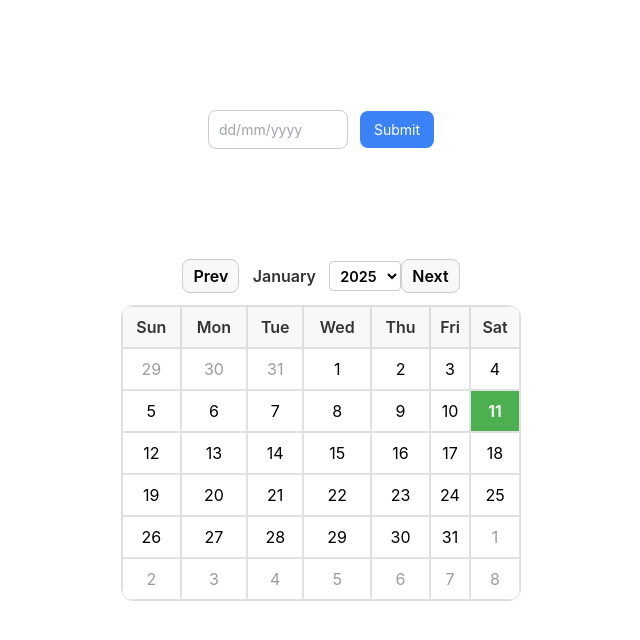
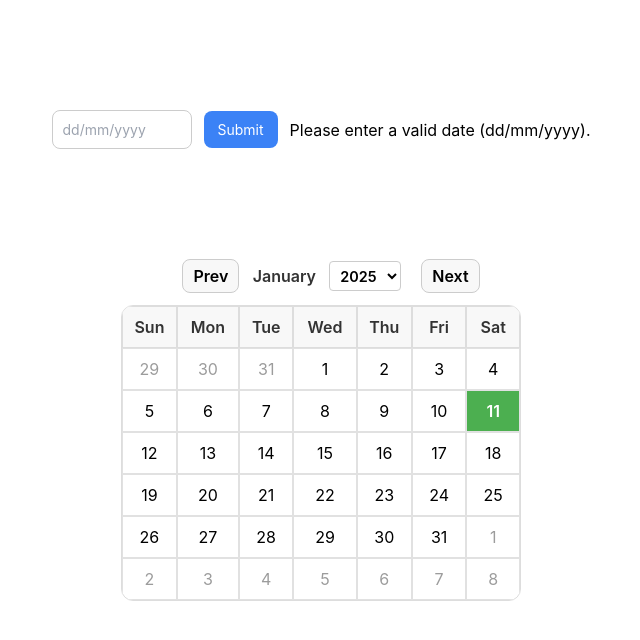
Before and after one commit to Mohansai-M/calendar-app, a React (Create React App) app: page / in a window 1280 px wide. Both pictures are taken after typing "Sample" into the empty fields and a click on the button "Submit". Shown: the top 640 px of the page, without its empty margins (319-959 px from the left). Built offline with nearby package versions, Linux system fonts and the light colour scheme.

Commit message:
add basic accessibility and small CSS fixes

```diff
--- a/src/components/Calendar.css
+++ b/src/components/Calendar.css
@@ -28,7 +28,7 @@
 
 .calendar-cell {
     border: 1px solid #e1e1e1;
-    padding: 8px 0;
+    padding: 8px 5px;
     transition: background-color 0.2s ease;
 }
 
--- a/src/components/CalendarHeader.css
+++ b/src/components/CalendarHeader.css
@@ -30,6 +30,7 @@
     background: #f8f8f8;
     border-radius: 8px;
     cursor: pointer;
+    margin-left: 20px;
     transition: background-color 0.2s;
 }
 
--- a/src/components/CalendarHeader.tsx
+++ b/src/components/CalendarHeader.tsx
@@ -9,16 +9,23 @@ type CalendarHeaderProps = {
 export default function CalendarHeader({selectedDate, onPrev,  onNext,  onYearChange}: CalendarHeaderProps) {
   const currentYear = selectedDate.getFullYear();
 
+  // Calculationg the year range once
   const years = [];
   for (let i = 1900; i <= 2100; i++) years.push(i);
 
   return (
-    <div className="calendar-header">
-      <button className="nav-btn" onClick={onPrev}>
+    <div
+      className="calendar-header"
+      role="group"
+      aria-label="Calendar navigation"
+    >
+      <button className="nav-btn" onClick={onPrev}
+        aria-label="Go to previous month"
+      >
         Prev
       </button>
 
-      <span className="month-name">
+      <span className="month-name" aria-live="polite">
         {selectedDate.toLocaleString("default", { month: "long" })}
       </span>
 
@@ -26,6 +33,7 @@ export default function CalendarHeader({selectedDate, onPrev,  onNext,  onYearCh
         className="year-select"
         value={currentYear}
         onChange={(e) => onYearChange(parseInt(e.target.value, 10))}
+        aria-label="Select year"
       >
         {years.map((year) => (
           <option key={year} value={year}>
@@ -34,7 +42,9 @@ export default function CalendarHeader({selectedDate, onPrev,  onNext,  onYearCh
         ))}
       </select>
 
-      <button className="nav-btn" onClick={onNext}>
+      <button className="nav-btn" onClick={onNext}
+        aria-label="Go to next month"
+      >
         Next
       </button>
     </div>
--- a/src/components/Calender.tsx
+++ b/src/components/Calender.tsx
@@ -7,8 +7,11 @@ type CalendarProps = {
 };
 
 export default function Calendar({ date }: CalendarProps) {
+  // Converting and validating the date and chaning it to Date object
   const initialDate = typeof date === "string" ? new Date(date) : date;
   const [selected, setSelected] = useState<Date>(initialDate);
+
+  // below useeffect is to update the date w.r.t to input field
   useEffect(() => {
     setSelected(new Date(date));
   }, [date]);
@@ -38,12 +41,10 @@ export default function Calendar({ date }: CalendarProps) {
     setSelected(newDate);
   };
 
-  return (
-    <div
-      className="calendar-container"
-      tabIndex={0}
-      onKeyDown={(e) => {
+  // Keyboard Navigation
+  const handleKeys = (e: React.KeyboardEvent<HTMLDivElement>) => {
     const newDate = new Date(selected);
+
     switch (e.key) {
       case "ArrowLeft":
         newDate.setDate(selected.getDate() - 1);
@@ -57,14 +58,20 @@ export default function Calendar({ date }: CalendarProps) {
       case "ArrowDown":
         newDate.setDate(selected.getDate() + 7);
         break;
-          case "Enter":
-            break;
       default:
         return;
     }
+
+    e.preventDefault();
     setSelected(newDate);
-        e.preventDefault();
-      }}
+  };
+
+  return (
+    <div
+      className="calendar-container"
+      tabIndex={0}
+      onKeyDown={handleKeys}
+      aria-label="Calendar Interface"
     >
       <CalendarHeader
         selectedDate={selected}
--- a/src/components/CalenderInput.tsx
+++ b/src/components/CalenderInput.tsx
@@ -7,6 +7,7 @@ export default function CalendarInput({
   onSubmit: (date: string) => void;
 }) {
   const [value, setValue] = useState("");
+  const [showError, setShowError] = useState(false);
 
   const handleChange = (e: React.ChangeEvent<HTMLInputElement>) => {
     let input = e.target.value.replace(/\D/g, "");
@@ -32,6 +33,7 @@ export default function CalendarInput({
     if (year) formatted += "/" + year;
 
     setValue(formatted);
+    setShowError(false);
   };
 
   const handleSubmit = () => {
@@ -39,24 +41,37 @@ export default function CalendarInput({
     if (d && m && y && y.length === 4) {
       onSubmit(`${y}-${m}-${d}`);
     } else {
-      alert("Enter a valid date");
+      setShowError(true);
     }
   };
 
   return (
     <div className="calendar-input-wrapper">
+      <label htmlFor="date-field" className="sr-only">
+        Enter a date in dd/mm/yyyy format
+      </label>
+
       <input
+        id="date-field"
         className="input-text-calender"
         type="text"
         maxLength={10}
         placeholder="dd/mm/yyyy"
         value={value}
         onChange={handleChange}
+        aria-invalid={showError}
+        aria-describedby={showError ? "date-error" : undefined}
       />
 
       <button className="input-calender-button" onClick={handleSubmit}>
         Submit
       </button>
+
+      {showError && (
+        <p id="date-error" className="error-text" role="alert">
+          Please enter a valid date (dd/mm/yyyy).
+        </p>
+      )}
     </div>
   );
 }
```
Lines whose indentation alone changed are shown as unchanged.
